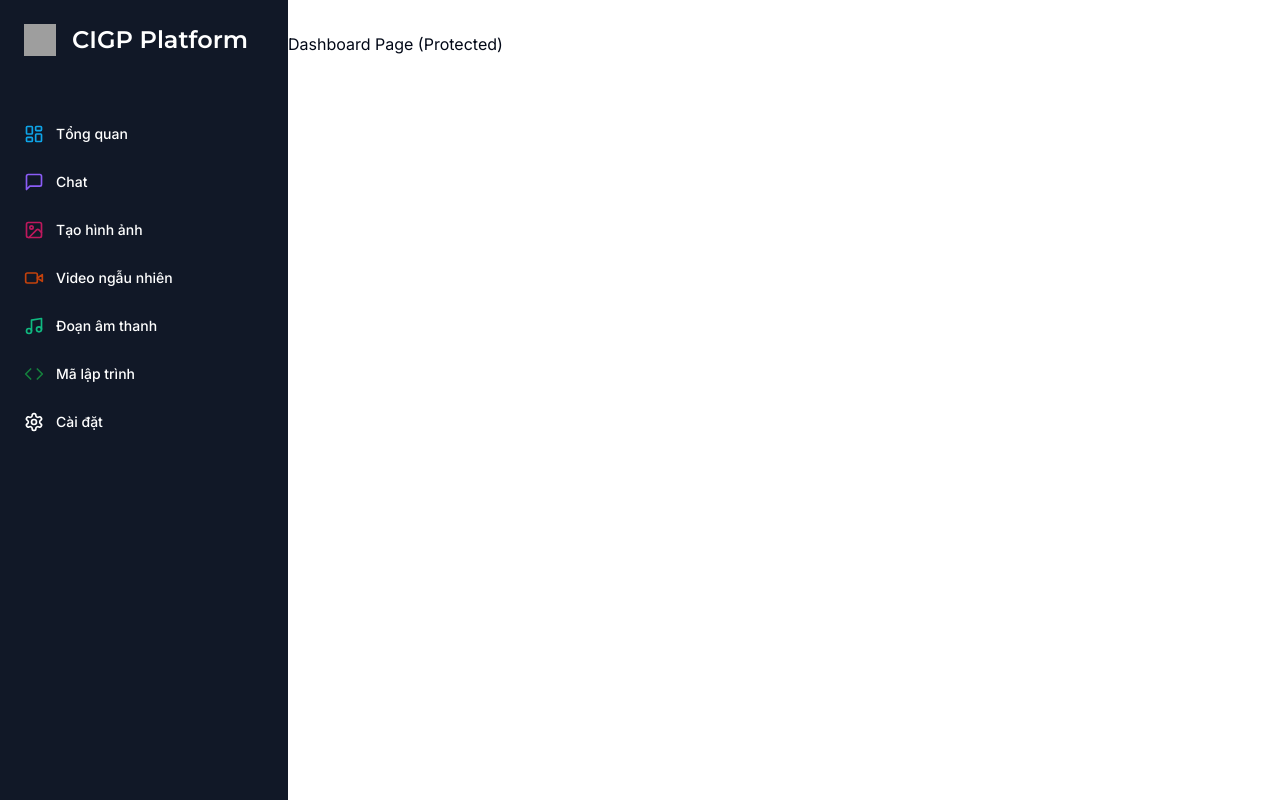
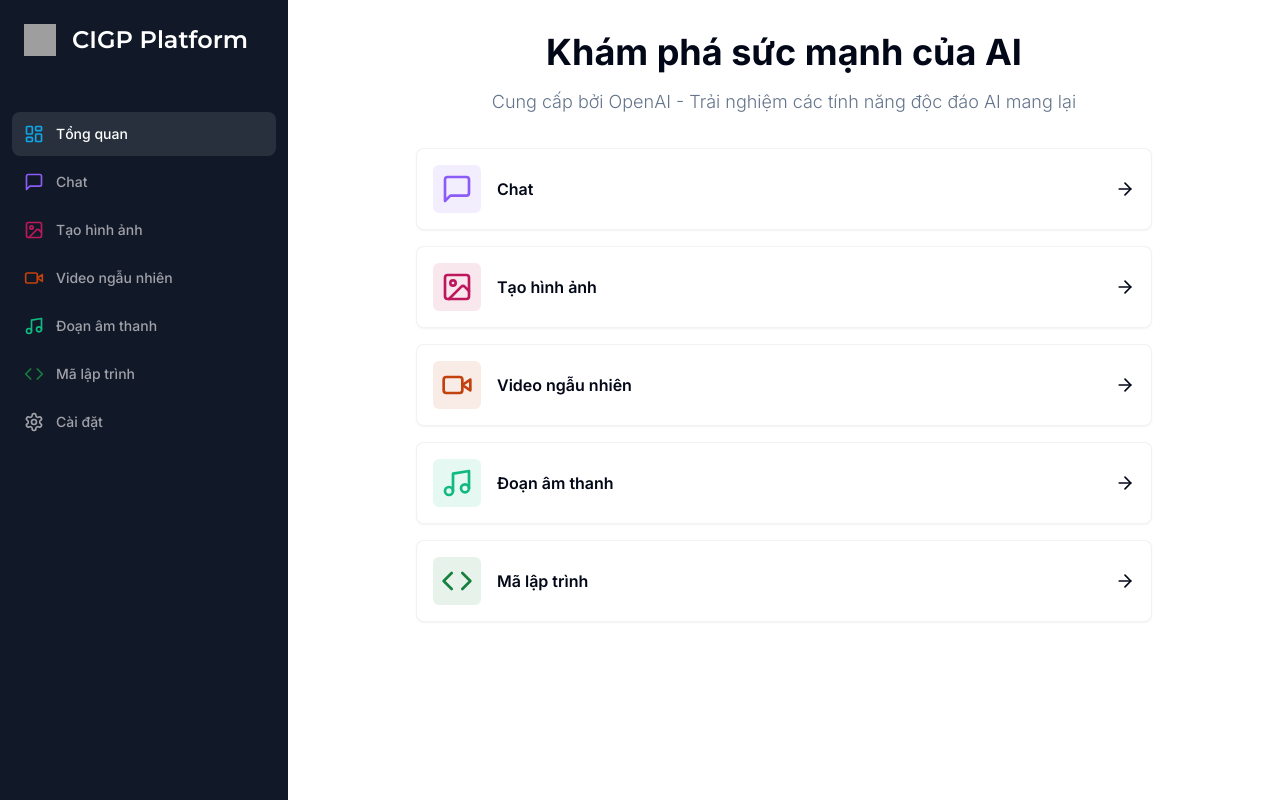
Before and after one commit to TreNgheDiCode/next13-ai-saas-platform, a Next.js app: page /dashboard in a window 1280 px wide. Built offline with nearby package versions, Linux system fonts and the light colour scheme; grey boxes are pictures that could not be loaded.

Commit message:
Dashboard

```diff
--- a/app/(dashboard)/(routes)/dashboard/page.tsx
+++ b/app/(dashboard)/(routes)/dashboard/page.tsx
@@ -1,7 +1,85 @@
+"use client";
+
+import {
+  ArrowRight,
+  Code,
+  ImageIcon,
+  MessageSquare,
+  Music,
+  VideoIcon,
+} from "lucide-react";
+
+import { Card } from "@/components/ui/card";
+import { cn } from "@/lib/utils";
+import { useRouter } from "next/navigation";
+
+const tools = [
+  {
+    label: "Chat",
+    icon: MessageSquare,
+    color: "text-violet-500",
+    bgColor: "bg-violet-500/10",
+    href: "/conversation",
+  },
+  {
+    label: "Tạo hình ảnh",
+    icon: ImageIcon,
+    color: "text-pink-700",
+    bgColor: "bg-pink-700/10",
+    href: "/image",
+  },
+  {
+    label: "Video ngẫu nhiên",
+    icon: VideoIcon,
+    color: "text-orange-700",
+    bgColor: "bg-orange-700/10",
+    href: "/video",
+  },
+  {
+    label: "Đoạn âm thanh",
+    icon: Music,
+    color: "text-emerald-500",
+    bgColor: "bg-emerald-500/10",
+    href: "/music",
+  },
+  {
+    label: "Mã lập trình",
+    icon: Code,
+    color: "text-green-700",
+    bgColor: "bg-green-700/10",
+    href: "/code",
+  },
+];
+
 const DashboardPage = () => {
+  const router = useRouter();
   return (
     <div>
-      <p>Dashboard Page (Protected)</p>
+      <div className="mb-8 space-y-4">
+        <h2 className="text-2xl md:text-4xl font-bold text-center">
+          Khám phá sức mạnh của AI
+        </h2>
+        <p className="text-muted-foreground font-light text-sm md:text-lg text-center">
+          Cung cấp bởi OpenAI - Trải nghiệm các tính năng độc đáo AI mang lại
+        </p>
+      </div>
+      <div className="px-4 md:px-20 lg:px-32 space-y-4">
+        {tools.map((tool) => (
+          <Card
+            onClick={() => router.push(tool.href)}
+            key={tool.href}
+            className="p-4 border-black/5 flex items-center justify-between hover:shadow-md transition cursor-pointer"
+          >
+            <div className="flex items-center gap-x-4">
+              <div className={cn("p-2 w-fit rounded-md", tool.bgColor)}>
+                <tool.icon className={cn("w-8 h-8", tool.color)} />
+              </div>
+              <div className="font-semibold">{tool.label}</div>
+            </div>
+            <ArrowRight className="w-5 h-5" />
+          </Card>
+        ))}
+      </div>
     </div>
   );
 };
--- a/components/sidebar.tsx
+++ b/components/sidebar.tsx
@@ -3,6 +3,7 @@
 import { Montserrat } from "next/font/google";
 import Image from "next/image";
 import Link from "next/link";
+import { usePathname } from "next/navigation";
 
 import { cn } from "@/lib/utils";
 import { Code, ImageIcon, LayoutDashboard, MessageSquare, Music, Settings, VideoIcon } from "lucide-react";
@@ -54,6 +55,7 @@
 ];
 
 const Sidebar = () => {
+  const pathname = usePathname();
   return (
     <div className="space-y-4 py-4 flex flex-col h-full bg-[#111827] text-white">
       <div className="px-3 py-2 flex-1">
@@ -70,7 +72,9 @@
             <Link
               href={route.href}
               key={route.href}
-              className="text-sm group flex p-3 w-full justify-start font-medium cursor-pointer hover:text-white hover:bg-white/10 rounded-lg transition"
+              className={cn("text-sm group flex p-3 w-full justify-start font-medium cursor-pointer hover:text-white hover:bg-white/10 rounded-lg transition",
+              pathname === route.href ? "text-white bg-white/10" : "text-zinc-400"
+              )}
             >
               <div className="flex items-center flex-1">
                 <route.icon className={cn("h-5 w-5 mr-3", route.color)} />
--- /dev/null
+++ b/components/ui/card.tsx
@@ -0,0 +1,79 @@
+import * as React from "react"
+
+import { cn } from "@/lib/utils"
+
+const Card = React.forwardRef<
+  HTMLDivElement,
+  React.HTMLAttributes<HTMLDivElement>
+>(({ className, ...props }, ref) => (
+  <div
+    ref={ref}
+    className={cn(
+      "rounded-lg border bg-card text-card-foreground shadow-sm",
+      className
+    )}
+    {...props}
+  />
+))
+Card.displayName = "Card"
+
+const CardHeader = React.forwardRef<
+  HTMLDivElement,
+  React.HTMLAttributes<HTMLDivElement>
+>(({ className, ...props }, ref) => (
+  <div
+    ref={ref}
+    className={cn("flex flex-col space-y-1.5 p-6", className)}
+    {...props}
+  />
+))
+CardHeader.displayName = "CardHeader"
+
+const CardTitle = React.forwardRef<
+  HTMLParagraphElement,
+  React.HTMLAttributes<HTMLHeadingElement>
+>(({ className, ...props }, ref) => (
+  <h3
+    ref={ref}
+    className={cn(
+      "text-2xl font-semibold leading-none tracking-tight",
+      className
+    )}
+    {...props}
+  />
+))
+CardTitle.displayName = "CardTitle"
+
+const CardDescription = React.forwardRef<
+  HTMLParagraphElement,
+  React.HTMLAttributes<HTMLParagraphElement>
+>(({ className, ...props }, ref) => (
+  <p
+    ref={ref}
+    className={cn("text-sm text-muted-foreground", className)}
+    {...props}
+  />
+))
+CardDescription.displayName = "CardDescription"
+
+const CardContent = React.forwardRef<
+  HTMLDivElement,
+  React.HTMLAttributes<HTMLDivElement>
+>(({ className, ...props }, ref) => (
+  <div ref={ref} className={cn("p-6 pt-0", className)} {...props} />
+))
+CardContent.displayName = "CardContent"
+
+const CardFooter = React.forwardRef<
+  HTMLDivElement,
+  React.HTMLAttributes<HTMLDivElement>
+>(({ className, ...props }, ref) => (
+  <div
+    ref={ref}
+    className={cn("flex items-center p-6 pt-0", className)}
+    {...props}
+  />
+))
+CardFooter.displayName = "CardFooter"
+
+export { Card, CardHeader, CardFooter, CardTitle, CardDescription, CardContent }
```
